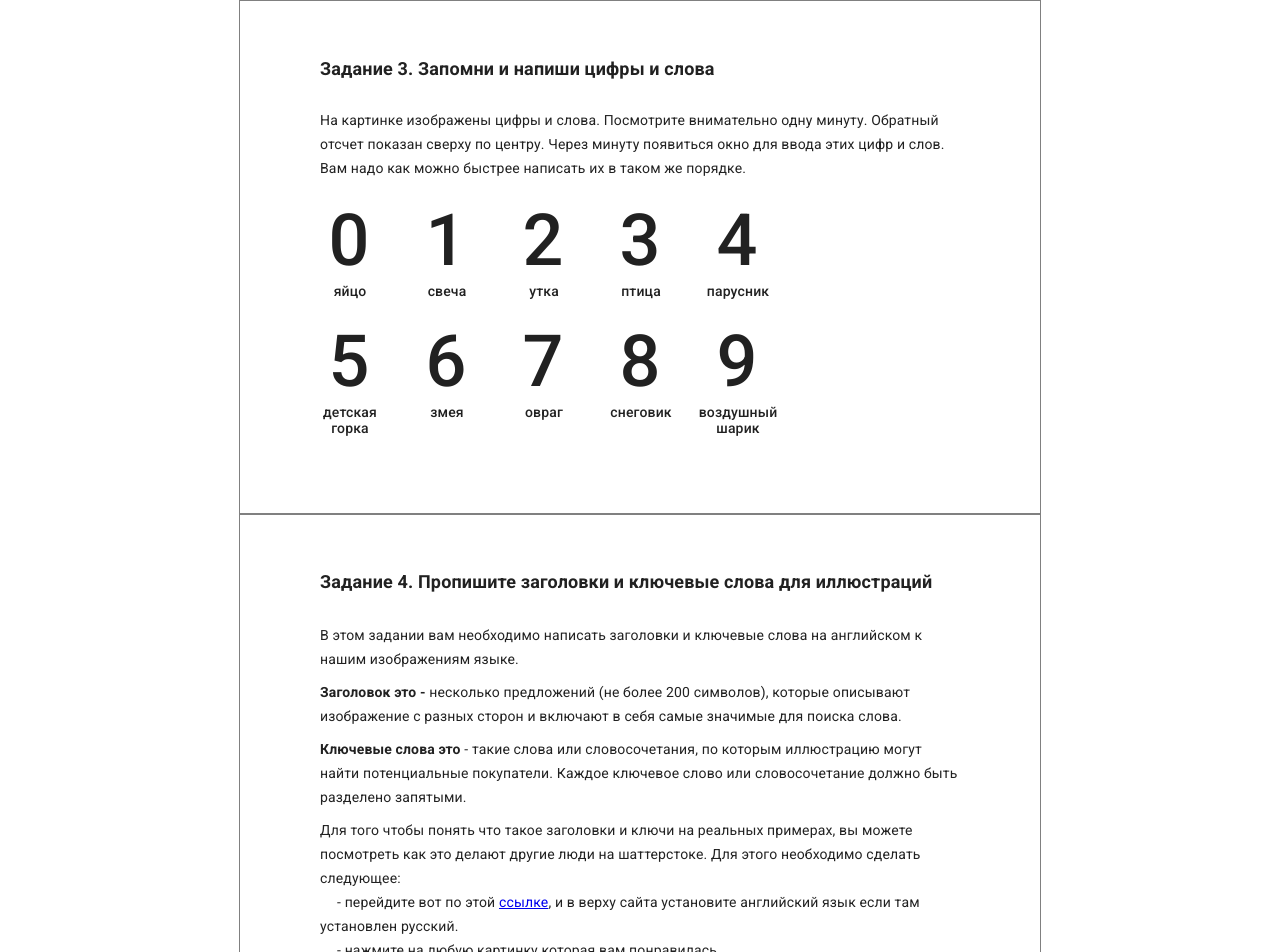
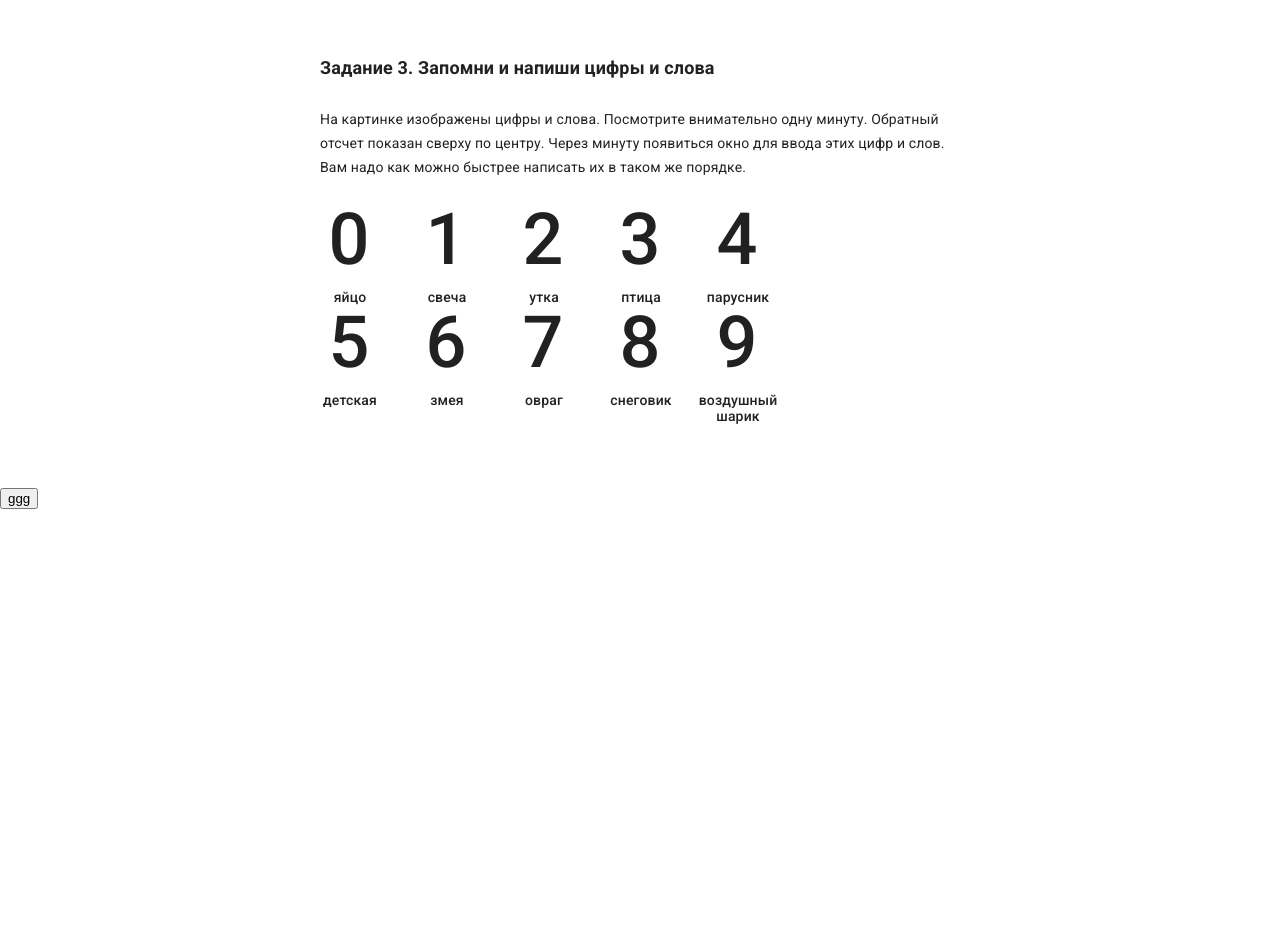
Before and after one commit to KarinaSakuta/Design, a React (Create React App) app: page / in a window 1280 px wide. Shown: the top 952 px of the page. After the commit the page ends 800 px from the top, so only its background shows below. Built offline with nearby package versions, Linux system fonts and the light colour scheme.

Commit message:
fix: slice input length

```diff
--- a/src/components/App.js
+++ b/src/components/App.js
@@ -7,7 +7,8 @@ export default class App extends React.Component {
     super(props);
 
     this.state = {
-      result: null,
+      result: {},
+        timeout: true,
     };
   }
 
@@ -24,6 +25,7 @@ export default class App extends React.Component {
     );
   }
 
+
   render() {
     const { result } = this.state;
 
@@ -33,16 +35,12 @@ export default class App extends React.Component {
         <Task3
             result={result}
             onChange={this.onChange}
-            timeOut={false}
+            timeOut={this.state.timeOut}
             finished={false}
             fResults={this.getFResults()}
         />
-        <Task4
-            result={result}
-            onChange={this.onChange}
-            finished={false}
-            fResults={this.getFResults()}
-        />
+            <button onClick={() => this.setState({timeOut: !this.state.timeOut})}>ggg</button>
+
         </main>
       </div>
     );
--- a/src/components/Task3/Task3.js
+++ b/src/components/Task3/Task3.js
@@ -18,18 +18,22 @@ export default class Task3 extends Component {
 
         if (isResultsEmpty && !timeOut && !finished) {
             return TASK_STATE.initial;
+            console.log('initial');
         }
 
         if (timeOut) {
             return TASK_STATE.editing;
+            console.log('editing');
         }
 
         if (!isResultsEmpty && !timeOut && !finished) {
             return TASK_STATE.editingFinished;
+            console.log('editingFinished');
         }
 
         if (finished) {
             return TASK_STATE.finalResult;
+            console.log('finished');
         }
 
         throw new Error('Task3: invalid state');
@@ -41,9 +45,11 @@ export default class Task3 extends Component {
         const { key, propertyName } = target.dataset;
 
         const currentValues = this.getCurrentValues();
-
-        currentValues[key][propertyName] = target.value;
-
+        if ( target.value.length > 1) {
+            target.value =  target.value.slice(0,1);
+        } else {
+            currentValues[key][propertyName] = target.value;
+        }
 
 
         this.props.onChange({
@@ -60,19 +66,7 @@ export default class Task3 extends Component {
     }
 
     componentDidMount() {
-        const currentValues = this.getCurrentValues();
-
-        this.props.onChange({
-            completed: false,
-            result: currentValues,
-        });
-
-        if (this.areAllValuesSet(currentValues)) {
-            this.props.onChange({
-                completed: true,
-                result: currentValues,
-            });
-        }
+        this.getTaskState();
     }
 
     handleChangeField = (event, propertyName, key) => {
@@ -132,25 +126,27 @@ export default class Task3 extends Component {
 
             const numberClasses = classnames('remembrance__input-number', {
                 'remembrance__input-number_initial': !isInitial && !isEditable,
-                'remembrance__input-number_not-empty': Boolean(number),
+                'remembrance__input-number_not-empty': Boolean(number) && isEditable,
                 'remembrance__input-number_editable': isEditable,
             });
 
             const textClasses = classnames('remembrance__input-text', {
                 'remembrance__input-text_initial': !isInitial && !isEditable,
-                'remembrance__input-text_not-empty': Boolean(text),
+                'remembrance__input-text_not-empty': Boolean(text) && isEditable,
                 'remembrance__input-text_editable': isEditable,
             });
 
             return (
                 <div key={key} className="remembrance__item">
                     <input
+                        type="number"
                         className={numberClasses}
                         data-key={key}
                         data-property-name="number"
                         value={number}
                         onChange={this.handleChange}
                         disabled={!isEditable}
+                        maxlength="1"
                     />
                     <div className={textClasses}>
                         <TextField
--- a/src/components/Task3/style.scss
+++ b/src/components/Task3/style.scss
@@ -1,9 +1,12 @@
 .remembrance {
-    border: 1px solid gray;
     max-width: 800px;
     max-height: 512px;
     margin: 0 auto;
     font-family: Roboto;
+    input::-webkit-outer-spin-button,
+    input::-webkit-inner-spin-button {
+        -webkit-appearance: none;
+    }
     &__container {
         /*padding: 55px 80px 60px 80px;*/
         margin: 0 auto;
@@ -23,6 +26,7 @@
         color: rgba(0, 0, 0, 0.87);
     }
     &__text {
+        text-align: left;
         margin-bottom: 27px;
         font-family: Roboto;
         font-style: normal;
--- a/src/components/Task4/Task4.js
+++ b/src/components/Task4/Task4.js
@@ -193,7 +193,7 @@ export default class Task4 extends Component {
                     <p className="illustration__text"><span className="illustration__bold">{task4Content.bold2}</span>{task4Content.text3}</p>
                     <div className="illustration__text-container">
                         <p className="illustration__text-list">{task4Content.text4}</p>
-                        <p className="illustration__text-list illustration__text-list_indent">{task4Content.text5}<a href={task4Content.href}>ссылке</a>{task4Content.text6}</p>
+                        <p className="illustration__text-list illustration__text-list_indent">{task4Content.text5}<a href={task4Content.href} target="_blank">ссылке</a>{task4Content.text6}</p>
                         <p className="illustration__text-list illustration__text-list_indent">{task4Content.text7}</p>
                         <p className="illustration__text-list illustration__text-list_indent">{task4Content.text8}</p>
                     </div>
--- a/src/components/Task4/style.scss
+++ b/src/components/Task4/style.scss
@@ -1,5 +1,4 @@
 .illustration {
-    border: 1px solid gray;
     width: 100%;
     max-width: 800px;
     margin: 0 auto;
--- a/src/components/Task4/task4Content.json
+++ b/src/components/Task4/task4Content.json
@@ -7,7 +7,7 @@
     "text3": " - такие слова или словосочетания, по которым иллюстрацию могут найти потенциальные покупатели. Каждое ключевое слово или словосочетание должно быть разделено запятыми.",
     "text4": "Для того чтобы понять что такое заголовки и ключи на реальных примерах, вы можете посмотреть как это делают другие люди на шаттерстоке. Для этого необходимо сделать следующее:",
     "text5": "- перейдите вот по этой ",
-    "href": "google.com",
+    "href": "https://www.shutterstock.com/search/vector?image_type=vector",
     "text6": ", и в верху сайта установите английский язык если там установлен русский.",
     "text7": "- нажмите на любую картинку которая вам понравилась",
     "text8": "- заголовки для этой картинки можно увидеть сразу под картинкой см фото ниже",
```
